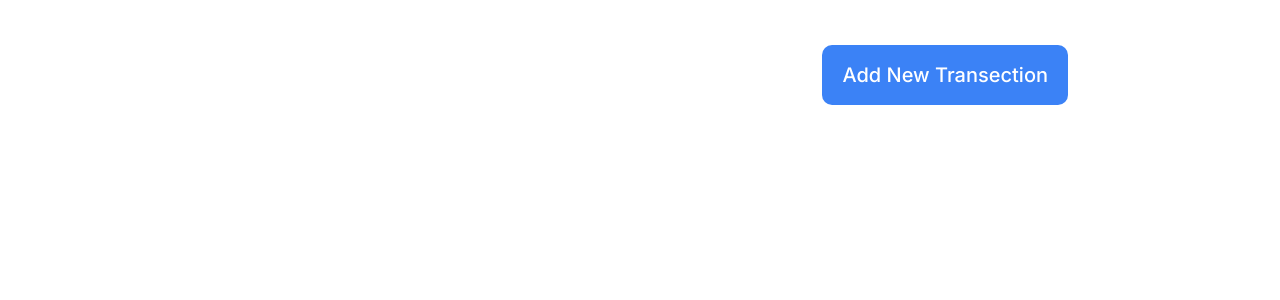
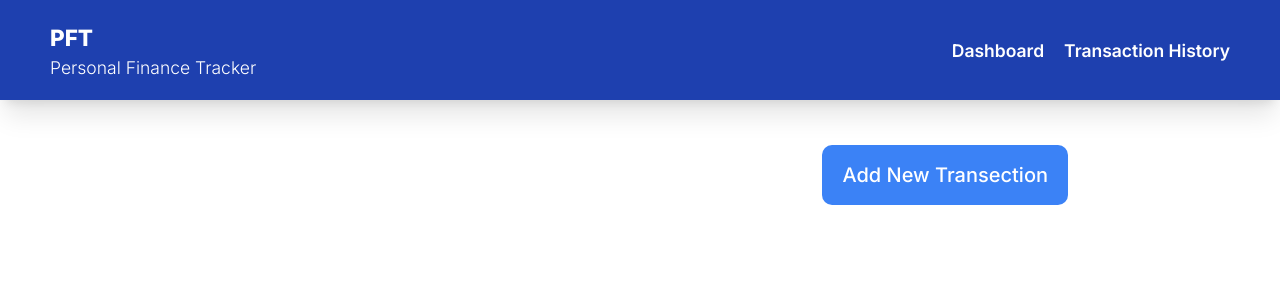
Before and after one commit to siddhesh494/Personal-Finance-Tracker, a Next.js app in the folder clientFE/: page /history in a window 1280 px wide. Shown: the top 300 px of the page. Built offline with nearby package versions, Linux system fonts and the light colour scheme; no server answers.

Commit message:
added navbar

```diff
--- /dev/null
+++ b/clientFE/src/app/Navbar/Navbar.js
@@ -0,0 +1,31 @@
+import Link from 'next/link';
+
+const Navbar = () => {
+  return (
+    <nav className="bg-blue-800 p-4 px-10 shadow-xl">
+      <div className="container mx-auto flex items-center justify-between">
+        <div className="text-white">
+          <p className=' font-extrabold text-lg'>PFT</p>
+          <p className='hidden md:flex font-light text-sm'>Personal Finance Tracker</p>
+        </div>
+
+
+        <div className="float-end flex space-x-4">
+          <div className="text-white font-semibold text-sm">
+            <Link href={'/'}>
+              Dashboard
+            </Link>
+          </div>
+          <div className="text-white font-semibold text-sm">
+            <Link href={'/history'}>
+              Transaction History
+            </Link>
+          </div>
+        </div>
+
+      </div>
+    </nav>
+  );
+};
+
+export default Navbar;
--- a/clientFE/src/app/globals.css
+++ b/clientFE/src/app/globals.css
@@ -4,6 +4,10 @@
 
 :root {
   font-size: 20px;
+  /* margin: auto; */
+  /* width: 70%; */
+}
+.page-container {
   margin: auto;
   width: 70%;
 }
@@ -11,14 +15,22 @@
 @media (max-width: 1024px) {
   :root {
     font-size: 18px;
+    /* margin: auto; */
+    /* width: 90% */
+  }
+  .page-container {
     margin: auto;
-    width: 90%
+    width: 90%;
   }
 }
 @media (max-width: 768px) {
   :root {
     font-size: 14px;
+    /* margin: auto; */
+    /* width: 100% */
+  }
+  .page-container {
     margin: auto;
-    width: 100%
+    width: 100%;
   }
 }
--- a/clientFE/src/app/history/page.js
+++ b/clientFE/src/app/history/page.js
@@ -5,7 +5,7 @@ import { map, forEach } from 'lodash'
 import React, {useEffect, useState} from 'react'
 import AddTransactionModal from './AddTransactionModal'
 
-const page = () => {
+export default function Page() {
 
   const [history, setHistory] = useState({})
   const [showAccordion, setShowAccordion] = useState([])
@@ -51,7 +51,7 @@ const page = () => {
     />
 
     <div
-      className='p-4'
+      className='p-4 page-container'
     >
       <div className='flex my-5 justify-end'>
         <button
@@ -130,5 +130,3 @@ const page = () => {
     </>
   )
 }
-
-export default page
--- a/clientFE/src/app/layout.js
+++ b/clientFE/src/app/layout.js
@@ -1,5 +1,6 @@
 import { Inter } from "next/font/google";
 import "./globals.css";
+import Navbar from "./Navbar/Navbar";
 
 const inter = Inter({ subsets: ["latin"] });
 
@@ -11,7 +12,10 @@ export const metadata = {
 export default function RootLayout({ children }) {
   return (
     <html lang="en">
-      <body className={inter.className}>{children}</body>
+      <body className={inter.className}>
+        <Navbar />
+        {children}
+      </body>
     </html>
   );
 }
--- a/clientFE/src/app/new/page.js
+++ /dev/null
@@ -1,9 +0,0 @@
-import React from 'react'
-
-const page = () => {
-  return (
-    <div>heyyyyy</div>
-  )
-}
-
-export default page
```
